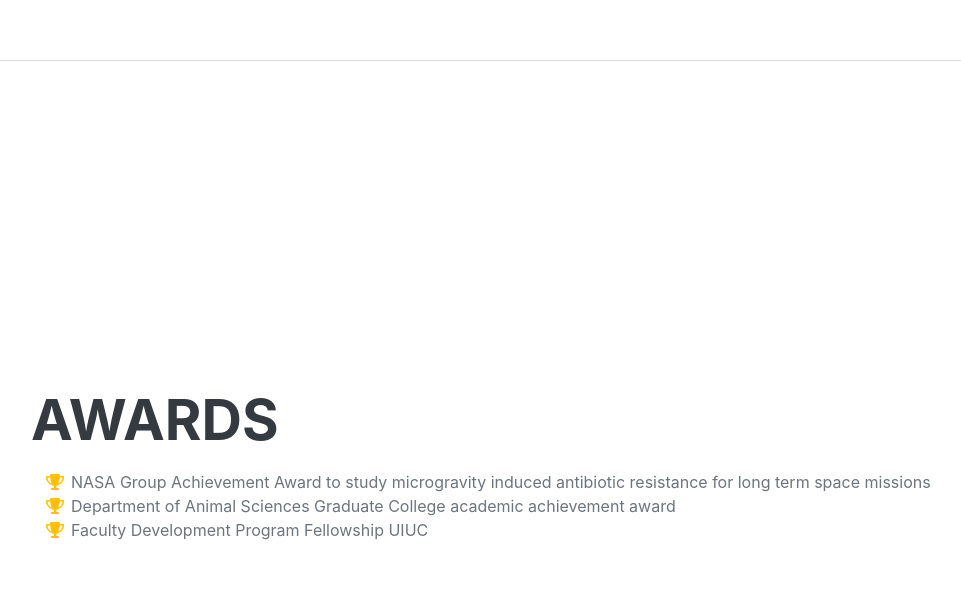
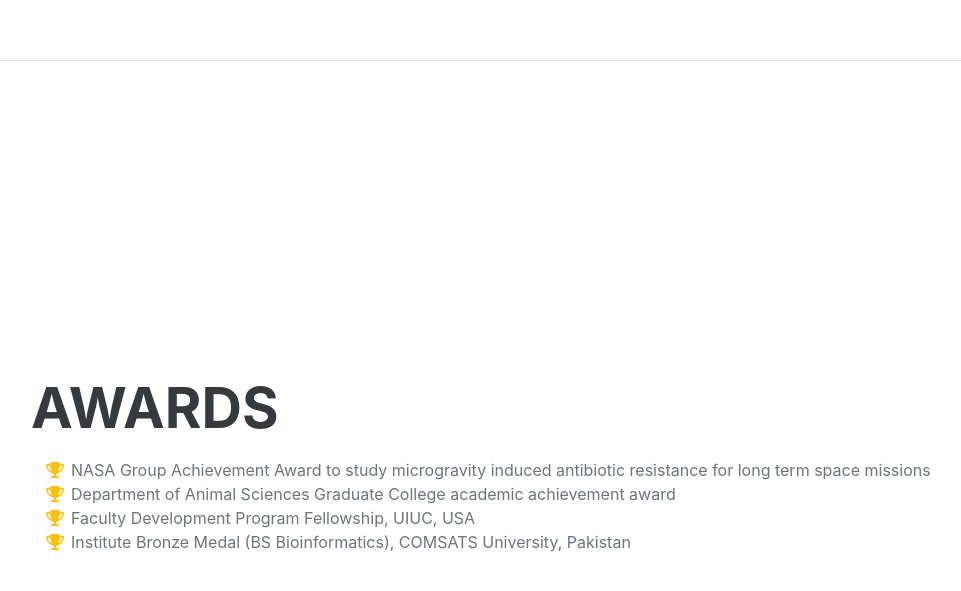
Before and after one commit to shanimalik86/shanimalik86.github.io, a plain HTML site: page index.html in a window 1280 px wide. Shown: the part 3701-4292 px from the top of the page, without its empty margins (289-1250 px from the left). Drawn offline with nearby package versions, Linux system fonts and the light colour scheme; files whose address does not match are found by name; a web font is replaced by a local one.

Commit message:
award update

```diff
--- a/index.html
+++ b/index.html
@@ -142,7 +142,11 @@
                         </li>
                         <li>
                             <span class="fa-li"><i class="fas fa-trophy text-warning"></i></span>
-                            Faculty Development Program Fellowship UIUC
+                            Faculty Development Program Fellowship, UIUC, USA
+                        </li>
+                             <li>
+                            <span class="fa-li"><i class="fas fa-trophy text-warning"></i></span>
+                            Institute Bronze Medal (BS Bioinformatics), COMSATS University, Pakistan
                         </li>
                     </ul>
                 </div>
```
